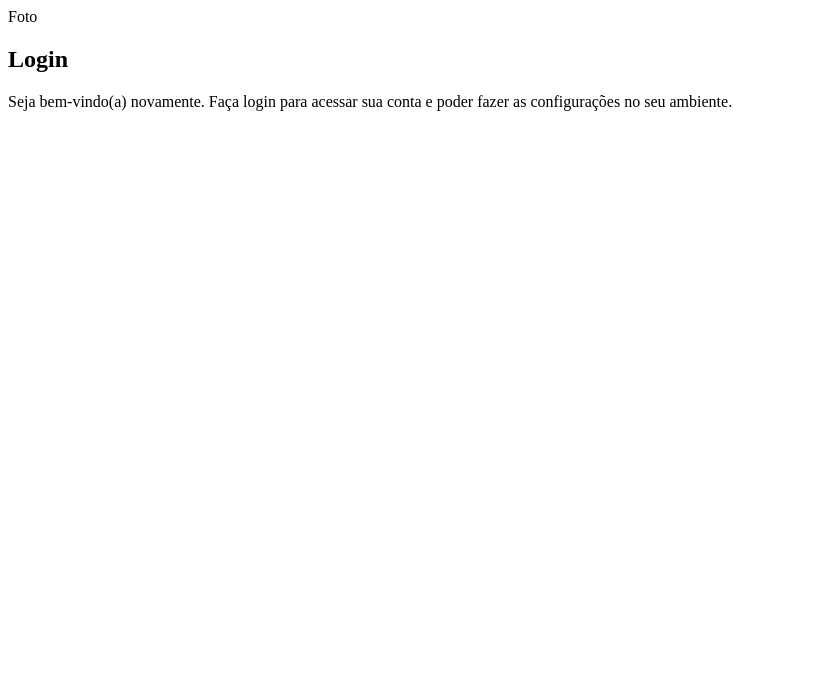
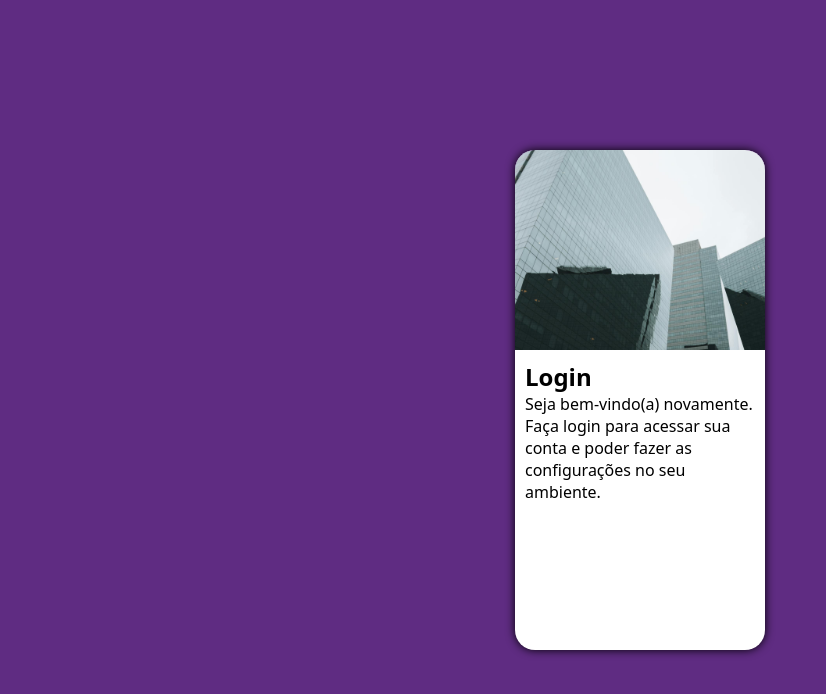
Before and after one commit to EnriqueLandim/projeto-login, a plain HTML site: page index.html in a window 1280 px wide. Shown: the whole page, without its empty margins (0-826 px from the left). Drawn offline with Linux system fonts and the light colour scheme.

Commit message:
atualização no projeto login

```diff
--- a/estilos/style.css
+++ b/estilos/style.css
@@ -3,5 +3,52 @@
 /*
     Paleta de cores
     Verde: #49a09d
-    Lilás: #5f2c82
+    Lilás:
 */
+
+* {
+    font-family: system-ui, -apple-system, BlinkMacSystemFont, 'Segoe UI', Roboto, Oxygen, Ubuntu, Cantarell, 'Open Sans', 'Helvetica Neue', sans-serif;
+    padding: 0px;
+    margin: 0px;
+    box-sizing: border-box;
+}
+
+body, html {
+    background-color:#5f2c82;
+    height: 100vw;
+    width: 100vh;
+}
+
+main {
+    position: relative;
+    height: 100vh;
+    width: 100vw;
+}
+
+section#login {
+    position: absolute;
+    top: 50%;
+    left: 50%;
+    transform: translate(-50%, -50%);
+    overflow: hidden;
+
+    background-color: white;
+    width: 250px;
+    height: 500px;
+    border-radius: 20px;
+    box-shadow: 0px 0px 10px rgba(0, 0, 0, 450);
+
+}
+
+section#login > div#imagens {
+    display: block;
+    background: #5f2c82 url('../imagens/fundo.jpeg') no-repeat;
+    background-position: center center;
+    background-size: cover;
+    height: 200px;
+}
+
+section#login > div#formulario {
+    display: block;
+    padding: 10px;
+}
--- a/index.html
+++ b/index.html
@@ -11,17 +11,18 @@
         <section id="login">
 
             <div id="imagens">
-                Foto
+                <!-- Aqui vai a imagem nas CSS -->
             </div>
 
             <div id="formulario">
                 <h1>Login</h1>
+
                 <p>Seja bem-vindo(a) novamente. Faça login para acessar sua conta e poder fazer as configurações no seu ambiente.</p>
-                <form action="">
+
+                <form action="cadastro.php" method="post">
 
                 </form>
             </div>
-
         </section>
     </main>
 </body>
```
